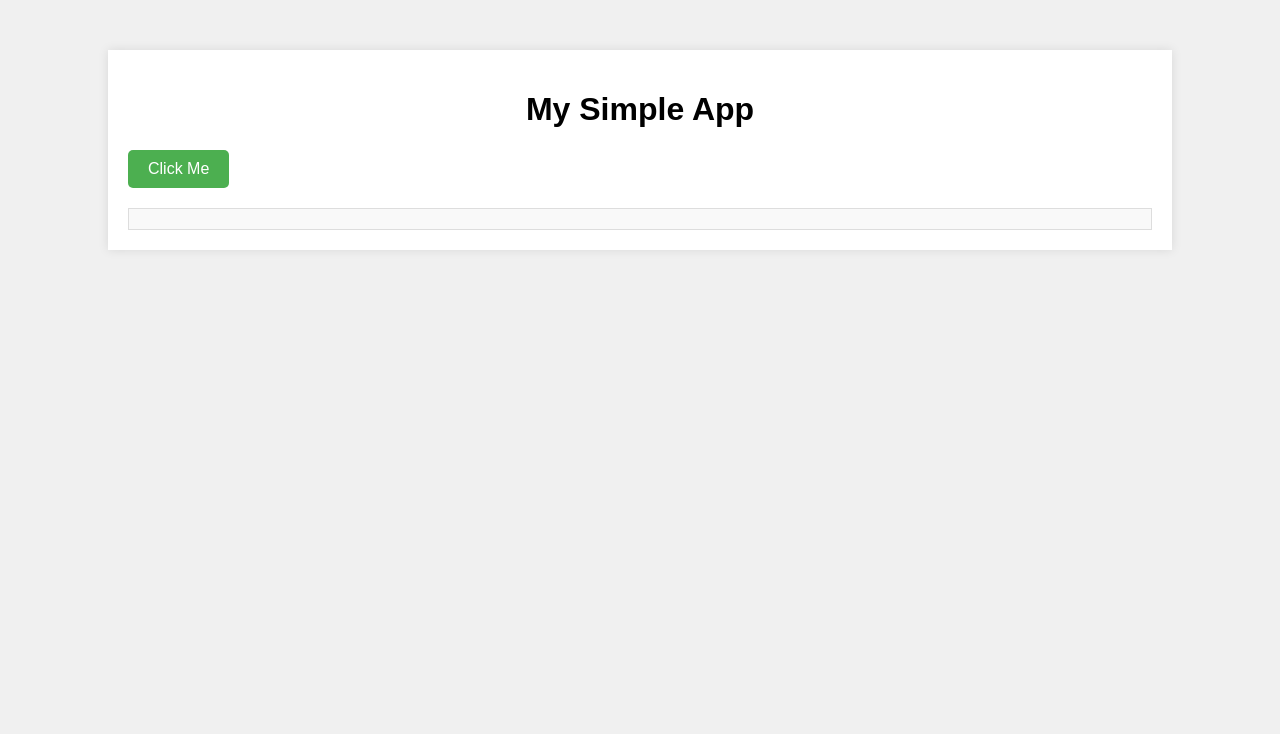
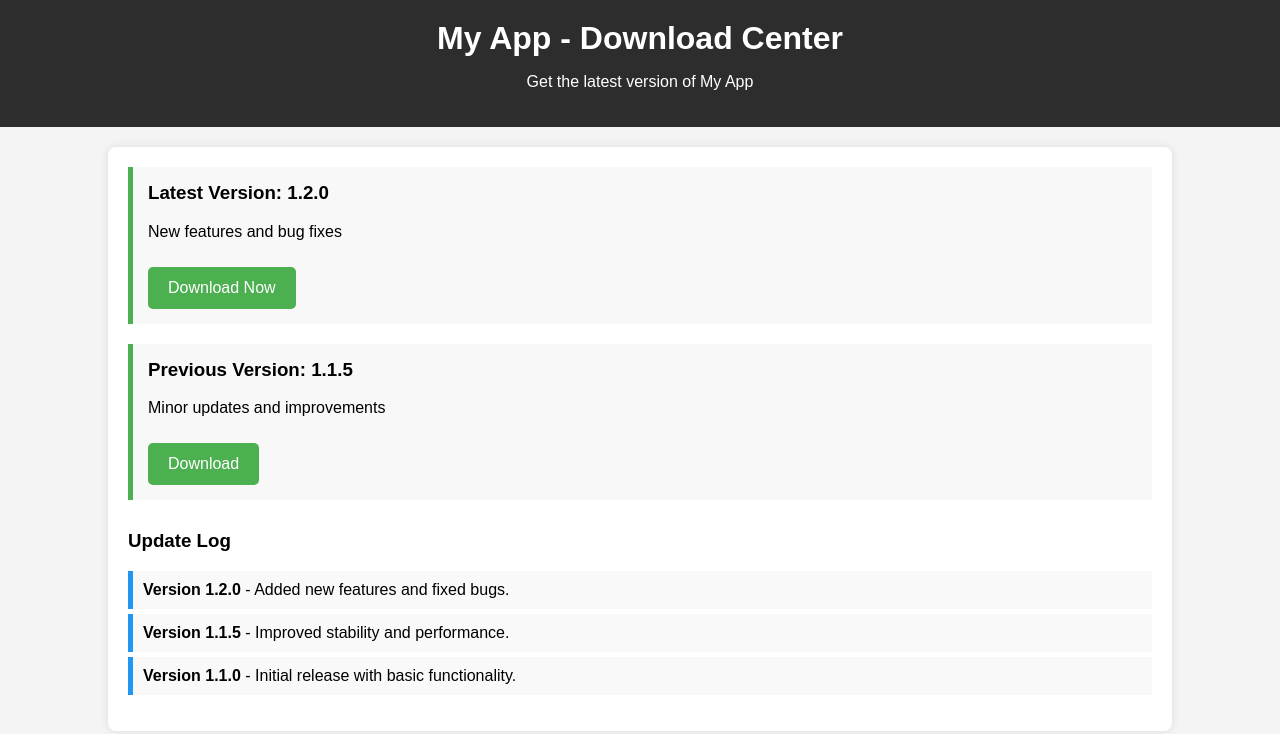
Before and after one commit to mathreus1/sendson-ftp, a plain HTML site: page sendson.html in a window 1280 px wide. Drawn offline with Linux system fonts and the light colour scheme.

Commit message:
Update sendson.html

```diff
--- a/sendson.html
+++ b/sendson.html
@@ -3,60 +3,101 @@
 <head>
     <meta charset="UTF-8">
     <meta name="viewport" content="width=device-width, initial-scale=1.0">
-    <title>My Single File App</title>
+    <title>My App - Downloads</title>
 
     <!-- CSS Kodları -->
     <style>
         body {
             font-family: Arial, sans-serif;
-            background-color: #f0f0f0;
             margin: 0;
             padding: 0;
+            background-color: #f4f4f4;
+        }
+        header {
+            background-color: #2d2d2d;
+            color: white;
+            text-align: center;
+            padding: 20px;
+        }
+        header h1 {
+            margin: 0;
         }
         .container {
             width: 80%;
-            margin: 50px auto;
-            background-color: #fff;
+            margin: 20px auto;
+            background-color: white;
             padding: 20px;
+            border-radius: 8px;
             box-shadow: 0 0 10px rgba(0, 0, 0, 0.1);
         }
-        h1 {
-            text-align: center;
+        .version {
+            background-color: #f8f8f8;
+            border-left: 5px solid #4CAF50;
+            margin-bottom: 20px;
+            padding: 15px;
         }
-        button {
+        .version h3 {
+            margin-top: 0;
+        }
+        .btn {
             background-color: #4CAF50;
             color: white;
-            border: none;
-            padding: 10px 20px;
-            font-size: 16px;
-            cursor: pointer;
+            padding: 12px 20px;
+            text-decoration: none;
             border-radius: 5px;
+            display: inline-block;
+            margin-top: 10px;
         }
-        button:hover {
+        .btn:hover {
             background-color: #45a049;
         }
-        .output {
-            margin-top: 20px;
+        .update-log {
+            margin-top: 30px;
+        }
+        .update-log ul {
+            list-style-type: none;
+            padding: 0;
+        }
+        .update-log li {
+            background-color: #f9f9f9;
             padding: 10px;
-            background-color: #f9f9f9;
-            border: 1px solid #ddd;
+            margin-bottom: 5px;
+            border-left: 5px solid #2196F3;
         }
     </style>
 </head>
 <body>
 
+    <header>
+        <h1>My App - Download Center</h1>
+        <p>Get the latest version of My App</p>
+    </header>
+
     <div class="container">
-        <h1>My Simple App</h1>
-        <button id="clickButton">Click Me</button>
-        <div class="output" id="output"></div>
+        <!-- Latest Version -->
+        <div class="version">
+            <h3>Latest Version: 1.2.0</h3>
+            <p>New features and bug fixes</p>
+            <a href="link_to_download.exe" class="btn">Download Now</a>
+        </div>
+
+        <!-- Previous Versions -->
+        <div class="version">
+            <h3>Previous Version: 1.1.5</h3>
+            <p>Minor updates and improvements</p>
+            <a href="link_to_download_previous.exe" class="btn">Download</a>
+        </div>
+
+        <!-- Update Log -->
+        <div class="update-log">
+            <h3>Update Log</h3>
+            <ul>
+                <li><strong>Version 1.2.0</strong> - Added new features and fixed bugs.</li>
+                <li><strong>Version 1.1.5</strong> - Improved stability and performance.</li>
+                <li><strong>Version 1.1.0</strong> - Initial release with basic functionality.</li>
+            </ul>
+        </div>
     </div>
-
-    <!-- JavaScript Kodları -->
-    <script>
-        document.getElementById("clickButton").addEventListener("click", function() {
-            document.getElementById("output").textContent = "Button clicked!";
-        });
-    </script>
 
 </body>
 </html>
```
